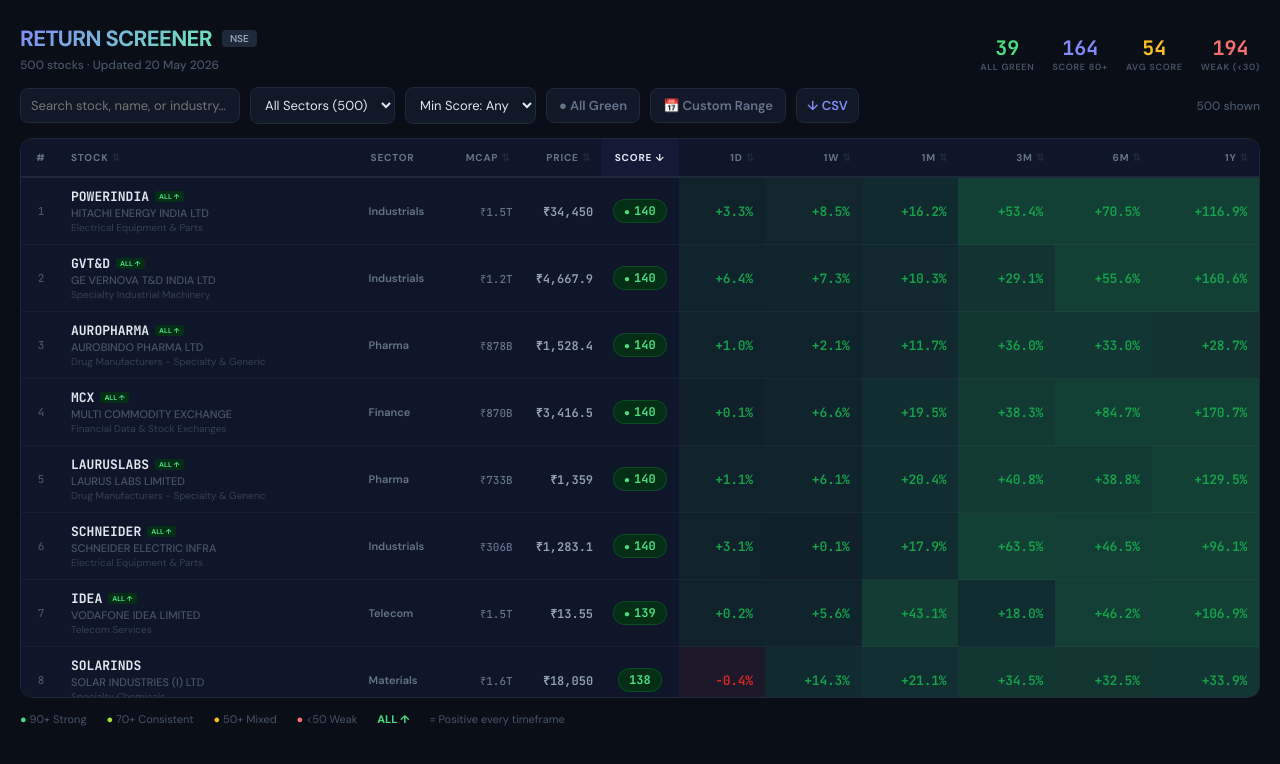
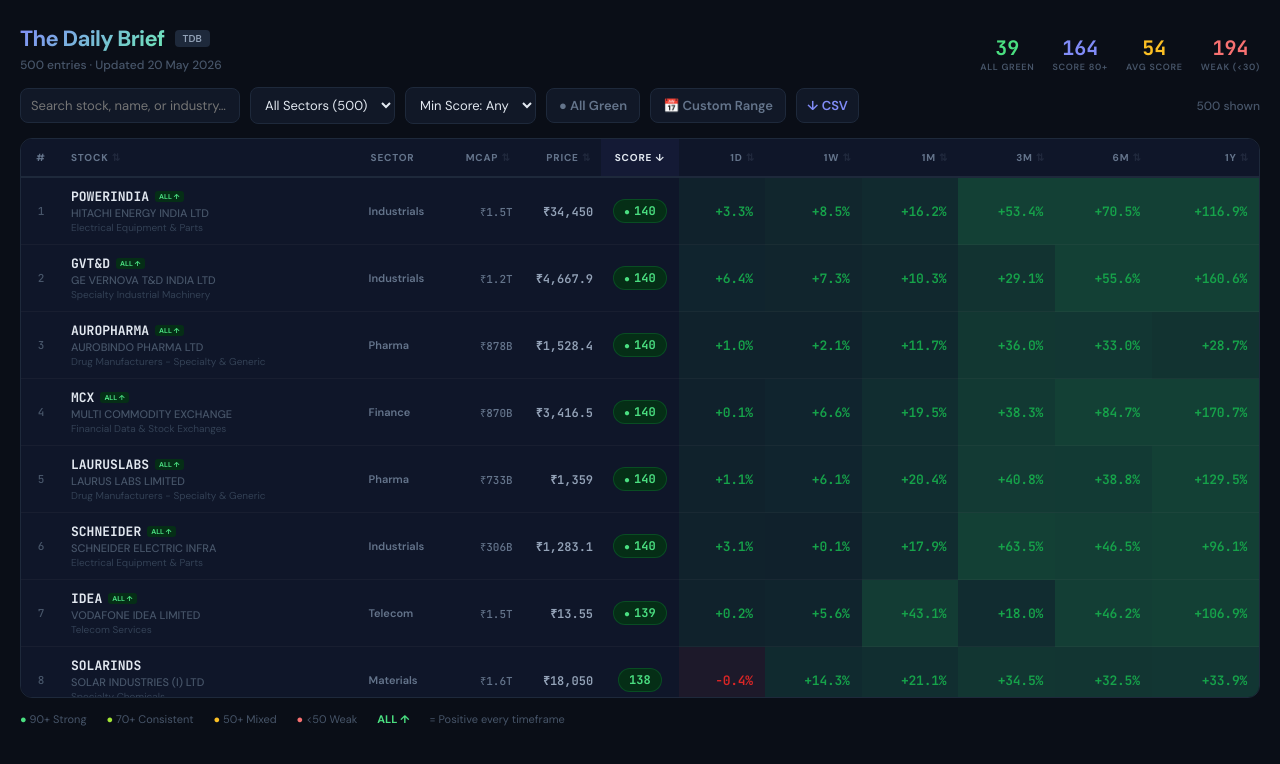
Before and after one commit to SaiGitGod/Stock-return-Screener, a React (Vite) app: page / in a window 1280 px wide. Shown: the top 764 px of the page. Built offline with nearby package versions, Linux system fonts and the light colour scheme.

Commit message:
Update App.jsx

```diff
--- a/src/App.jsx
+++ b/src/App.jsx
@@ -331,7 +331,7 @@
     return (
       <div style={{ background:"#0a0e17", minHeight:"100vh", display:"flex", alignItems:"center", justifyContent:"center", fontFamily:"'DM Sans',sans-serif" }}>
         <div style={{ textAlign:"center" }}>
-          <div style={{ fontSize:28, fontWeight:700, background:"linear-gradient(135deg,#818cf8,#6ee7b7)", WebkitBackgroundClip:"text", WebkitTextFillColor:"transparent", marginBottom:12 }}>RETURN SCREENER</div>
+          <div style={{ fontSize:28, fontWeight:700, background:"linear-gradient(135deg,#818cf8,#6ee7b7)", WebkitBackgroundClip:"text", WebkitTextFillColor:"transparent", marginBottom:12 }}>The Daily Brief</div>
           <div style={{ color:"#475569", fontSize:14 }}>Loading stock data…</div>
         </div>
       </div>
@@ -342,7 +342,7 @@
     return (
       <div style={{ background:"#0a0e17", minHeight:"100vh", display:"flex", alignItems:"center", justifyContent:"center", fontFamily:"'DM Sans',sans-serif" }}>
         <div style={{ textAlign:"center", maxWidth:500, padding:40 }}>
-          <div style={{ fontSize:28, fontWeight:700, background:"linear-gradient(135deg,#818cf8,#6ee7b7)", WebkitBackgroundClip:"text", WebkitTextFillColor:"transparent", marginBottom:16 }}>RETURN SCREENER</div>
+          <div style={{ fontSize:28, fontWeight:700, background:"linear-gradient(135deg,#818cf8,#6ee7b7)", WebkitBackgroundClip:"text", WebkitTextFillColor:"transparent", marginBottom:16 }}>The Daily Brief</div>
           <div style={{ color:"#fbbf24", fontSize:16, fontWeight:600, marginBottom:8 }}>Data not loaded yet</div>
           <div style={{ color:"#475569", fontSize:14, lineHeight:1.6 }}>
             The stock data file hasn't been generated yet. Run the workflow manually from the GitHub Actions tab, or wait for the next scheduled run (~4:30 PM IST weekdays).
@@ -366,11 +366,11 @@
                 fontSize:22, fontWeight:700, letterSpacing:"-0.03em",
                 background:"linear-gradient(135deg,#818cf8,#6ee7b7)",
                 WebkitBackgroundClip:"text", WebkitTextFillColor:"transparent",
-              }}>RETURN SCREENER</span>
-              <span style={{ fontSize:10, padding:"2px 8px", borderRadius:4, background:"#1e293b", color:"#94a3b8", fontWeight:600 }}>NSE</span>
+              }}>The Daily Brief</span>
+              <span style={{ fontSize:10, padding:"2px 8px", borderRadius:4, background:"#1e293b", color:"#94a3b8", fontWeight:600 }}>TDB</span>
             </div>
             <p style={{ fontSize:12, color:"#475569", margin:0, fontWeight:500 }}>
-              {stocks.length} stocks
+              {stocks.length} entries
               {meta?.updated_at && <span> · Updated {new Date(meta.updated_at).toLocaleDateString("en-IN",{day:"numeric",month:"short",year:"numeric"})}</span>}
             </p>
           </div>
```
